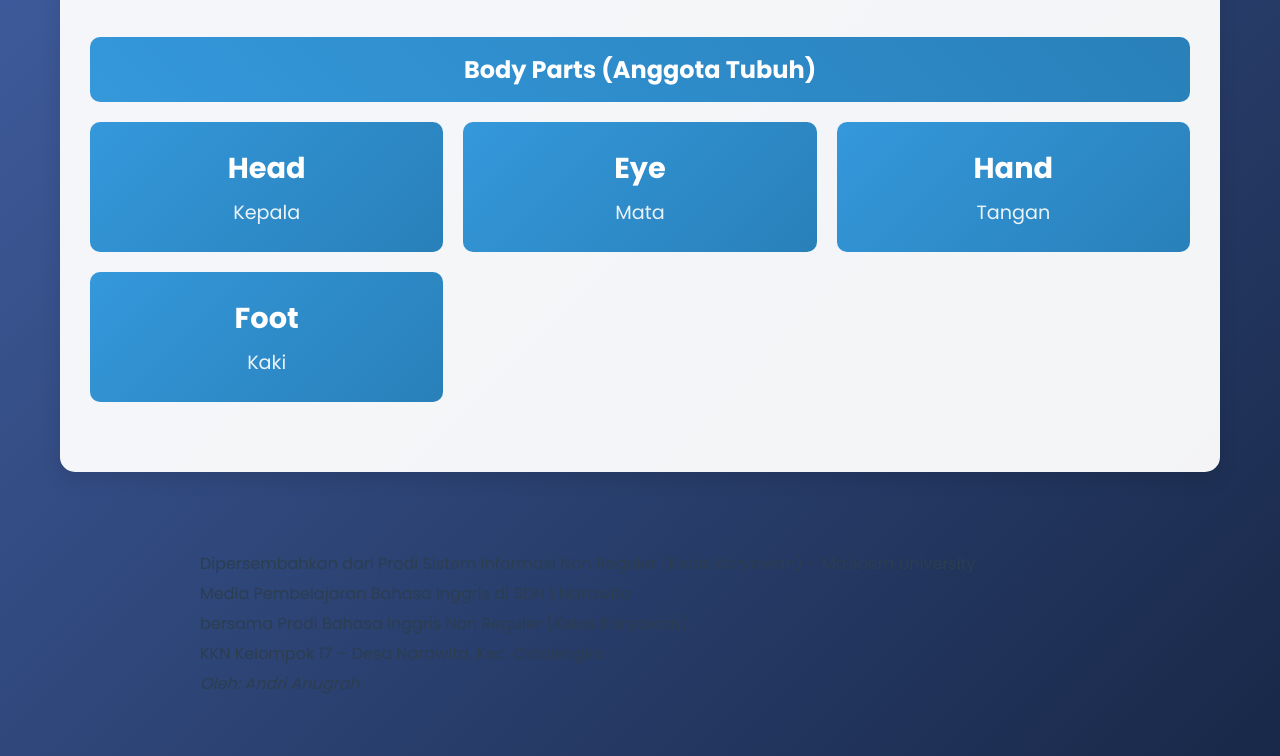
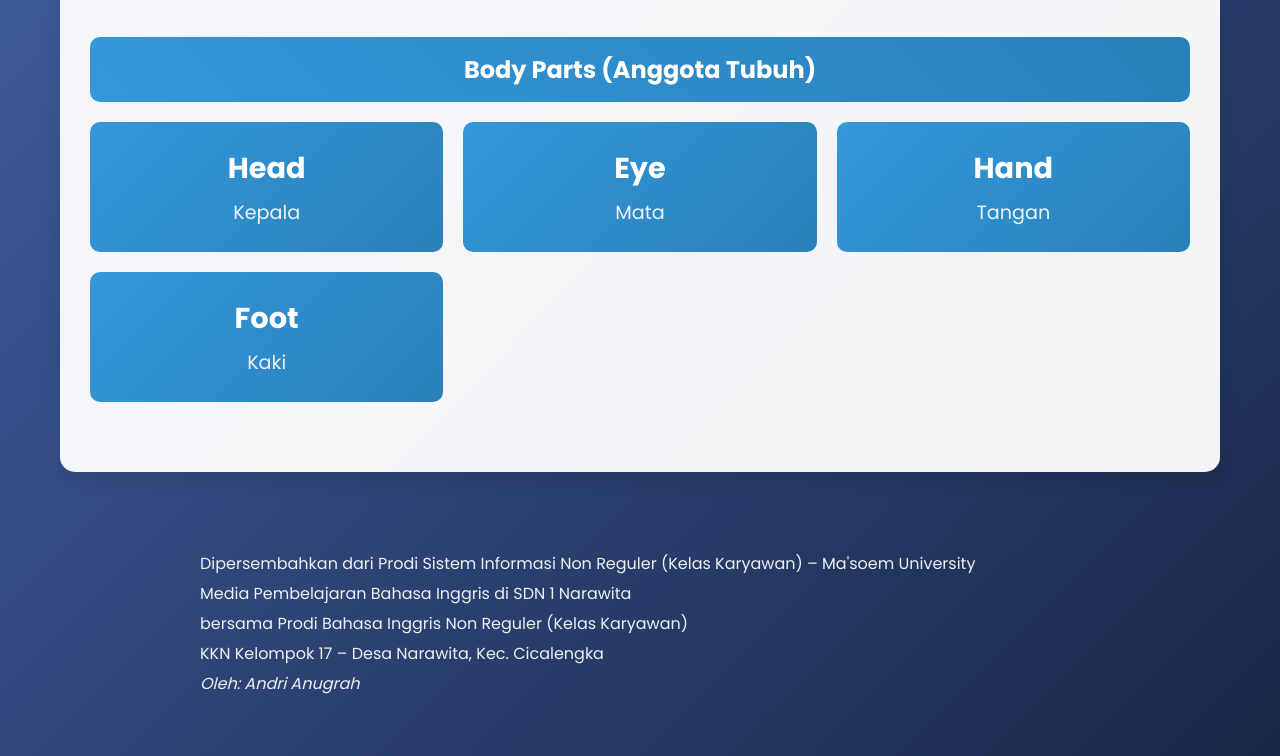
Before and after one commit to andriianugrah/Pembelajaran-Bahasa-Inggris-Kelas-4-6, a plain HTML site: page index.html in a window 1280 px wide. Shown: the part 742-1498 px from the top of the page. Drawn offline with Linux system fonts and the light colour scheme.

Commit message:
Update index.html

```diff
--- a/index.html
+++ b/index.html
@@ -708,7 +708,7 @@
     max-width: 960px; /* disamakan dengan lebar konten utama (kotak putih) */
     margin: 30px auto 60px auto; /* jarak atas-bawah lebih proporsional */
     padding: 0 40px; /* biar gak nempel ke kiri-kanan */
-    color: #2c3e50;
+    color: #ecf0f1; /* warna teks diganti agar tidak tabrakan dengan background */
   }
 
   .footer-info p {
```
